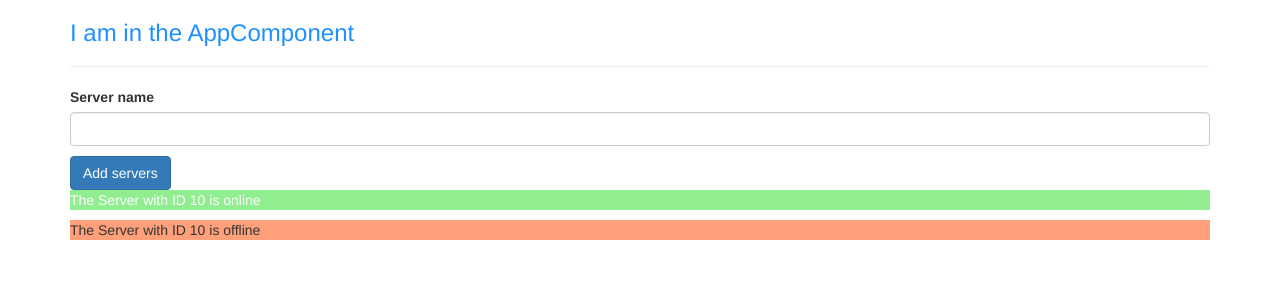
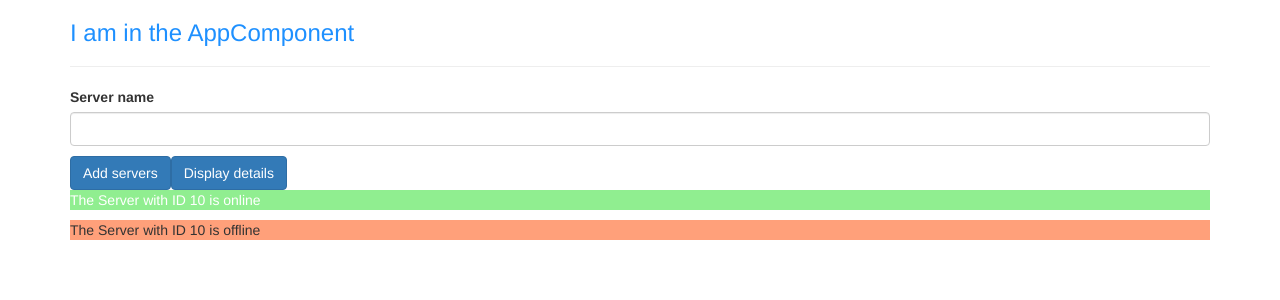
Before and after one commit to MichaelAndel/angular-tutorial, an Angular app: page / in a window 1280 px wide. Shown: the top 300 px of the page. Built offline with nearby package versions, Linux system fonts and the light colour scheme.

Commit message:
3rd assigment

```diff
--- a/src/app/servers/servers.component.html
+++ b/src/app/servers/servers.component.html
@@ -14,5 +14,16 @@
     (click)="onCreateServer()">Add servers</button>
 <!--<p [innerText]="allowNewServer"></p>-->
 <!--<p>{{ serverCreationStatus }}</p>-->
+<button
+    id="revealYourSecrets"
+    class="btn btn-primary"
+    (click)="onRevealSecrets($event)">Display details</button>
 <p *ngIf="serverCreated">Server was created, server name is {{ serverName }}</p>
+<p *ngIf="secretsAreReveald">Psssshhht! Its a secret</p>
+<div *ngFor="let click of clickArray; let i = index">
+  <p
+  [ngStyle]="{colour: getColor()}"
+  [ngClass]="{clicks: i >= 5}">{{ click.event }}</p>
+</div>
+
 <app-server *ngFor="let server of servers"></app-server>
--- a/src/app/servers/servers.component.ts
+++ b/src/app/servers/servers.component.ts
@@ -1,3 +1,4 @@
+import { style } from '@angular/animations';
 import { Component, OnInit } from '@angular/core';
 
 @Component({
@@ -5,7 +6,12 @@ import { Component, OnInit } from '@angular/core';
   //selector: '.app-servers',
   selector: 'app-servers',
   templateUrl: './servers.component.html',
-  styleUrls: ['./servers.component.css']
+  //styleUrls: ['./servers.component.css']
+  styles: [`
+    .clicks {
+      background-color: #ADD8E6;
+    }
+  `]
 })
 export class ServersComponent implements OnInit {
   allowNewServer = false;
@@ -13,6 +19,9 @@ export class ServersComponent implements OnInit {
   serverName: 'Test server';
   serverCreated: boolean;
   servers = ['Test Server', 'Test server 2'];
+  secretsAreReveald: boolean = false;
+  clickArray = [];
+  clickIndex: number = 0;
 
   constructor() {
     setTimeout(() => {
@@ -29,6 +38,15 @@ export class ServersComponent implements OnInit {
     this.serverCreated = true;
   }
 
+  onRevealSecrets(event: Event) {
+    this.secretsAreReveald = !this.secretsAreReveald;
+    this.clickArray.push({event: event.type, index: + (this.clickIndex = this.clickIndex + 1)});
+  }
+
+  getColor() {
+    return this.clickIndex >= 5 ?  'white' : undefined;
+  }
+
   // onUpdateServerName(event: Event) {
   //   this.serverName = (<HTMLInputElement>event.target).value;
   //   console.log(event);
```
